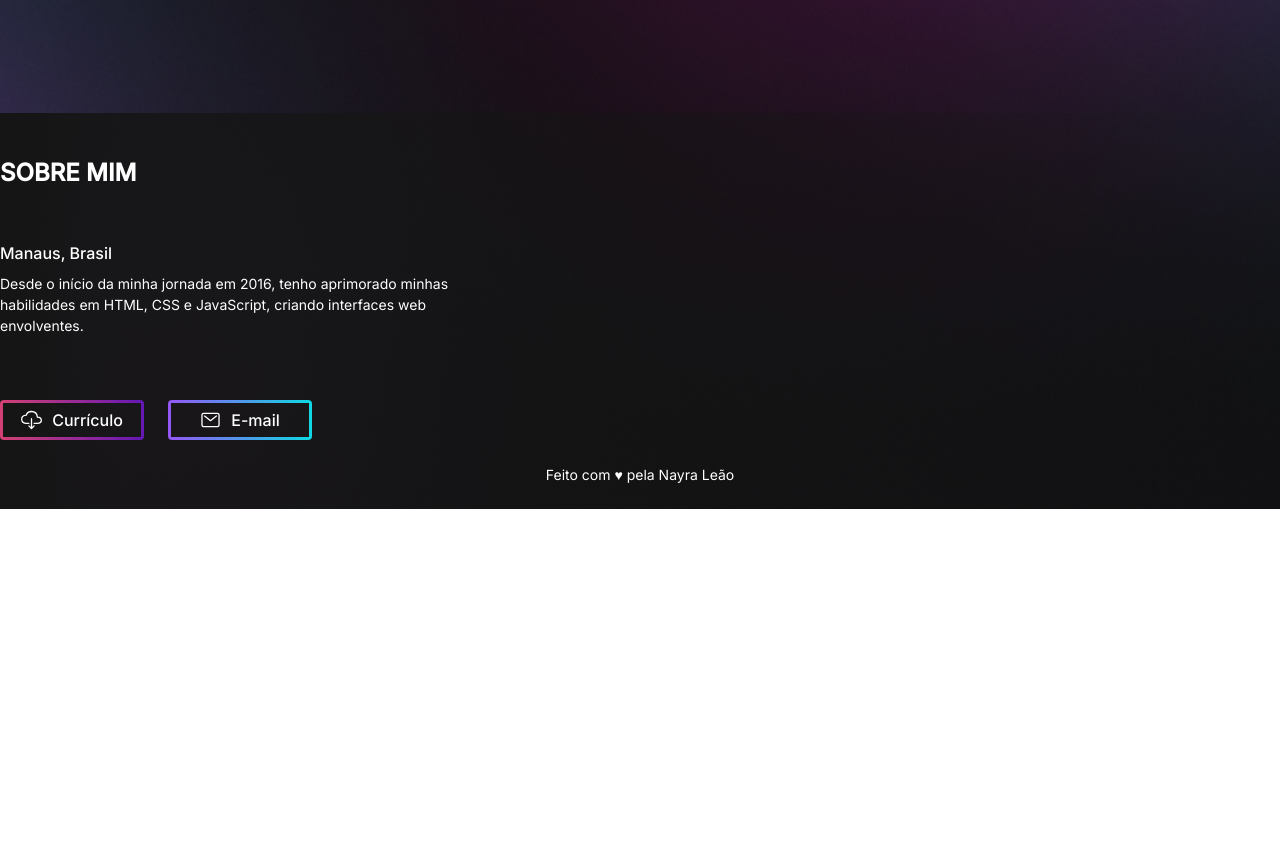
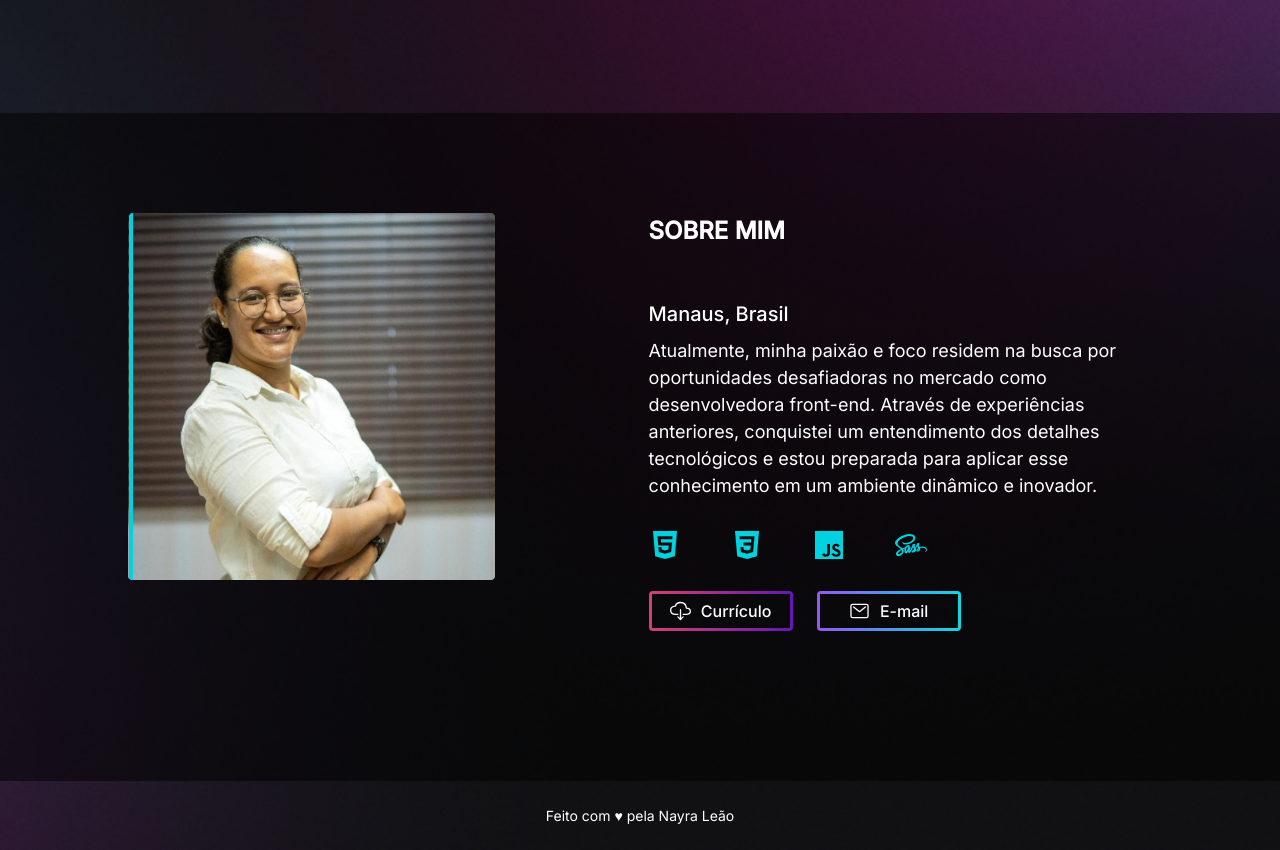
Before and after one commit to nayrasleao/nayrasleao.dev, a website: page src/pages/about.html in a window 1280 px wide. Shown: the part 756-1606 px from the top of the page. Before the commit the page ends 1265 px from the top, so only its background shows below. Drawn offline with nearby package versions, Linux system fonts and the light colour scheme.

Commit message:
feat(html/css): add desktop version with images and CSS/HTML adjust
Includes the desktop version of the page second part of tehe page, adds images, and makes CSS/HTML adjustments for a responsive layout.

```diff
--- a/src/pages/about.html
+++ b/src/pages/about.html
@@ -50,13 +50,19 @@
 
     <!-- Conteiner Sobre Mim -->
     <div class="dark-bg">
+      <div id="image-perfil"></div>
       <div class="container-about">
         <div class="container-text">
           <h2>Sobre Mim</h2>
           <h3>Manaus, Brasil</h3>
-          <p>Desde o início da minha jornada em 2016, tenho aprimorado minhas habilidades em HTML, CSS e JavaScript,
-            criando
-            interfaces web envolventes.</p>
+          <p>Atualmente, minha paixão e foco residem na busca por oportunidades desafiadoras no mercado como desenvolvedora front-end. Através de experiências anteriores, conquistei um entendimento dos detalhes tecnológicos e estou preparada para aplicar esse conhecimento em um ambiente dinâmico e inovador.</p>
+        </div>
+        <div class="tecnologies">
+          <ion-icon name="logo-html5"></ion-icon>
+          <ion-icon name="logo-css3"></ion-icon>
+          <ion-icon name="logo-javascript"></ion-icon>
+          <ion-icon name="logo-sass"></ion-icon>
+
         </div>
         <div class="social-btn">
           <div class="button-container">
@@ -69,10 +75,12 @@
           </div>
         </div>
       </div>
-      <footer>
-        Feito com ♥ pela Nayra Leão
-      </footer>
+
+
     </div>
+    <footer>
+      Feito com ♥ pela Nayra Leão
+    </footer>
 
   </main>
   <script src="../../dist/script.min.js"></script>
--- a/src/scss/about.scss
+++ b/src/scss/about.scss
@@ -48,10 +48,12 @@
 
 #nav a {
   text-decoration: none;
+  text-transform: uppercase;
 }
 
 #nav li {
   margin-top: 15px;
+
 }
 
 .nav {
@@ -87,7 +89,7 @@
 }
 
 .social-btn {
-  margin-top: 64px;
+  margin-top: 30px;
   display: flex;
   gap: 24px;
 }
@@ -97,6 +99,19 @@
   height: 40px;
   overflow: hidden;
   border-radius: 4px;
+}
+
+.tecnologies{
+  margin-top: 30px;
+  display: flex;
+  justify-content: center;
+  align-items: center;
+  gap: 50px;
+
+}
+
+.tecnologies ion-icon{
+  @include typhography(big, normal, $text-color-dark-mode-seconedary);
 }
 
 .social-btn a {
@@ -140,14 +155,14 @@ a.pink-btn:active {
 }
 
 .dark-bg{
-  background: linear-gradient(to right, #151515,#15151500);
-  background: -webkit-linear-gradient(to right, #151515,#15151500);
-  // height: 400px;
+  background: $stroke-color-light-mode;
+  padding: 42px 0 42px 0;
+  // background: linear-gradient(to right, #151515,#15151500);
+  // background: -webkit-linear-gradient(to right, #151515,#15151500);
 }
 
 .container-text h2{
   @include typhography(big, 600, $text-color-dark-mode);
-  padding-top: 42px;
   padding-bottom: 50px;
 }
 
@@ -232,5 +247,39 @@ margin: 0 0 5% 10%;
   background-repeat: no-repeat;
 }
 
+.dark-bg  {
+  display: flex !important;
+  padding-top: 100px;
+  padding-bottom: 150px;
+  }
+
+#image-perfil{
+  width: 367px;
+  height: 367px;
+  margin:0 12% 0 10%;
+  background-image: url(../src/image/perfil-about.png);
+  background-size: auto;
+  background-position: center;
+  background-repeat: no-repeat;
+}
+
+.container-text h3{
+  font-size: 20px;
+}
+
+.container-text p{
+  font-size: 18px;
+}
+
+.tecnologies{
+justify-content: left;
+  // align-items: center;
 
 }
+
+.tecnologies ion-icon{
+  font-size: 32px;
+}
+
+
+}
```
Also changed, not shown: dist/styles.min.css.
